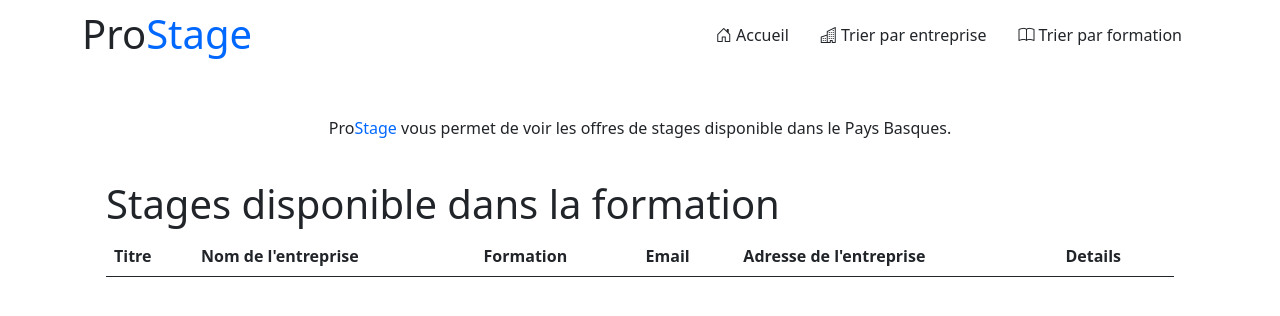
After one commit to AntonMestre/Symfony-tp, a Symfony app: template templates/pro_stage/stageFormation.html.twig in a window 1280 px wide. The commit adds this page. Shown: the top 316 px of the page. Run offline with Twig, Linux system fonts and the light colour scheme; the template is opened without the code that fills it, so the values that code supplies are empty; some libraries are stand-ins or nearby versions.

Commit message:
Modification des du design des vues

```diff
--- a/templates/base.html.twig
+++ b/templates/base.html.twig
@@ -6,7 +6,7 @@
         <meta name="viewport" content="width=device-width, initial-scale=1">
         <!-- Bootstrap CSS -->
         <link href="https://cdn.jsdelivr.net/npm/bootstrap@5.0.0-beta1/dist/css/bootstrap.min.css" rel="stylesheet" integrity="sha384-giJF6kkoqNQ00vy+HMDP7azOuL0xtbfIcaT9wjKHr8RbDVddVHyTfAAsrekwKmP1" crossorigin="anonymous">
-
+        <link rel="stylesheet" href="https://cdn.jsdelivr.net/npm/bootstrap-icons@1.3.0/font/bootstrap-icons.css">
         <!-- Affichage titre de page  -->
         <title>{% block title %}{% endblock %}</title>
     </head>
@@ -15,24 +15,24 @@
       <!-- BARRE DE NAVIGUATION  -->
       <div class="container">
         <div class="row">
-          <div class="col-md-2">
+          <div class="col-md-2" >
 
             <!-- TITRE DE PROSTAGE  -->
-            <h1>ProStage</h1>
+            <h1 style="padding-top:10px;"><span>Pro</span><span style="color:#0068FF;">Stage</span></h1>
 
           </div>
           <div class="col-md">
-            <ul class="nav justify-content-end">
+            <ul class="nav justify-content-end" style="padding-top:15px;">
 
               <!-- LIENS DU MENU  -->
               <li class="nav-item">
-                <a class="nav-link" aria-current="page" href="{{ path('index') }}" >Accueil</a>
+                <a class="nav-link" aria-current="page" href="{{ path('index') }}" style="color: inherit;"> <i class="bi bi-house-door"></i> Accueil</a>
               </li>
               <li class="nav-item">
-                <a class="nav-link" href="{{ path('entreprise') }}" >Trier par entreprise</a>
+                <a class="nav-link" href="{{ path('entreprise') }}" style="color: inherit;"> <i class="bi bi-building"></i> Trier par entreprise</a>
               </li>
               <li class="nav-item">
-                <a class="nav-link" href="{{ path('formation') }}">Trier par formation</a>
+                <a class="nav-link" href="{{ path('formation') }}" style="color: inherit;"> <i class="bi bi-book"></i> Trier par formation</a>
               </li>
 
             </ul>
@@ -49,7 +49,7 @@
             <div class="d-flex justify-content-center">
 
             <!-- MESSAGE DE DESCRIPTION DE PROSTAGE  -->
-            <p> ProStage vous permet de voir les offres de stages disponible dans le Pays Basques.</p>
+            <p style="padding-top:50px;"> Pro<span style="color:#0068FF;">Stage</span> vous permet de voir les offres de stages disponible dans le Pays Basques.</p>
 
             </div>
           </div>
--- /dev/null
+++ b/templates/pro_stage/stageFormation.html.twig
@@ -0,0 +1,42 @@
+{# On remplit la template base.html #}
+{% extends 'base.html.twig' %}
+
+{# On remplit le titre de la template #}
+{% block title %}Stage{% endblock %}
+
+{# On remplit le corps de la template #}
+{% block body %}
+
+  <!-- Contenue de page -->
+  <div class="container">
+  <h1>Stages disponible dans la formation <span class="badge bg-secondary">{{ formation.titre }}</span></h1>
+
+    <!-- Affichage du tableau regroupant les stages -->
+    <table class="table">
+    <thead>
+      <tr>
+        <th scope="col">Titre</th>
+        <th scope="col">Nom de l'entreprise</th>
+        <th scope="col">Formation</th>
+        <th scope="col">Email</th>
+        <th scope="col">Adresse de l'entreprise</th>
+        <th scope="col">Details</th>
+      </tr>
+    </thead>
+    <tbody>
+      {% for stage in formation.stages %}
+      <tr>
+        <th scope="row">{{ stage.titre }}</th>
+        <td>{{ stage.entreprise.nom }}</td>
+        <td>{{ formation.titre }}</td>
+        <td>{{ stage.email }}</td>
+        <td>{{ stage.entreprise.adresse }}</td>
+        <td><a href="{{ path('stage', {'id': stage.id}) }}">detail</a></td>
+      </tr>
+      {% endfor %}
+    </tbody>
+    </table>
+
+  </div>
+
+{% endblock %}
```
Also changed, not shown: config/routes.yaml (+8 -0 lines), src/Controller/ProStageController.php (+35 -4 lines), templates/pro_stage/entreprise.html.twig (+5 -5 lines), templates/pro_stage/formation.html.twig (+4 -4 lines), templates/pro_stage/index.html.twig (+6 -6 lines), templates/pro_stage/stage.html.twig (+4 -3 lines), templates/pro_stage/stageEntreprise.html.twig (added, +42 -0 lines).
